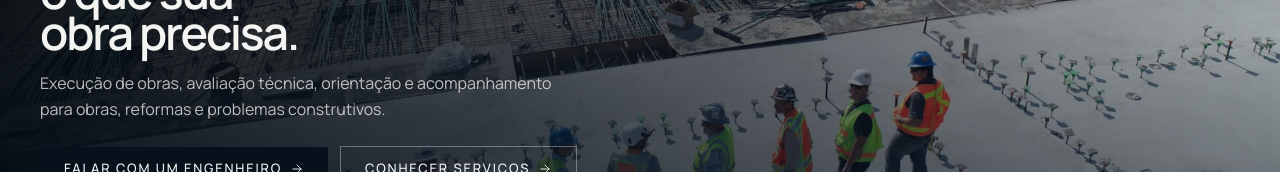
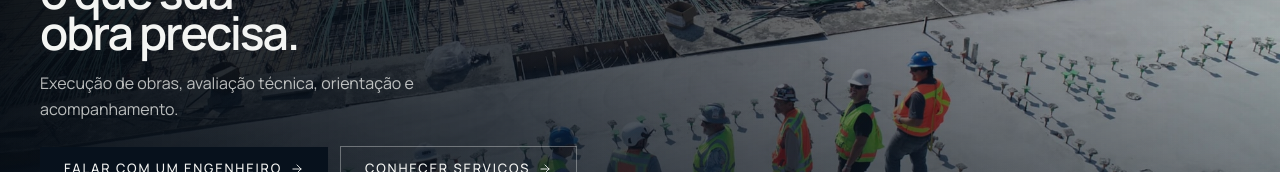
Before and after one commit to phxz77/da-mata-engenharia, a Next.js app: page / in a window 1280 px wide. Shown: the part 319-491 px from the top of the page. Built offline with nearby package versions, Linux system fonts and the light colour scheme; no server answers.

Commit message:
Atualiza: resume descrição do hero

```diff
--- a/src/components/hero/Hero.tsx
+++ b/src/components/hero/Hero.tsx
@@ -55,7 +55,7 @@ export function Hero() {
               animate={{ opacity: 1, y: 0 }}
               transition={{ duration: 0.5, delay: 0.7, ease }}
             >
-              Execução de obras, avaliação técnica, orientação e acompanhamento para obras, reformas e problemas construtivos.
+              Execução de obras, avaliação técnica, orientação e acompanhamento.
             </motion.p>
 
             <motion.div
```
